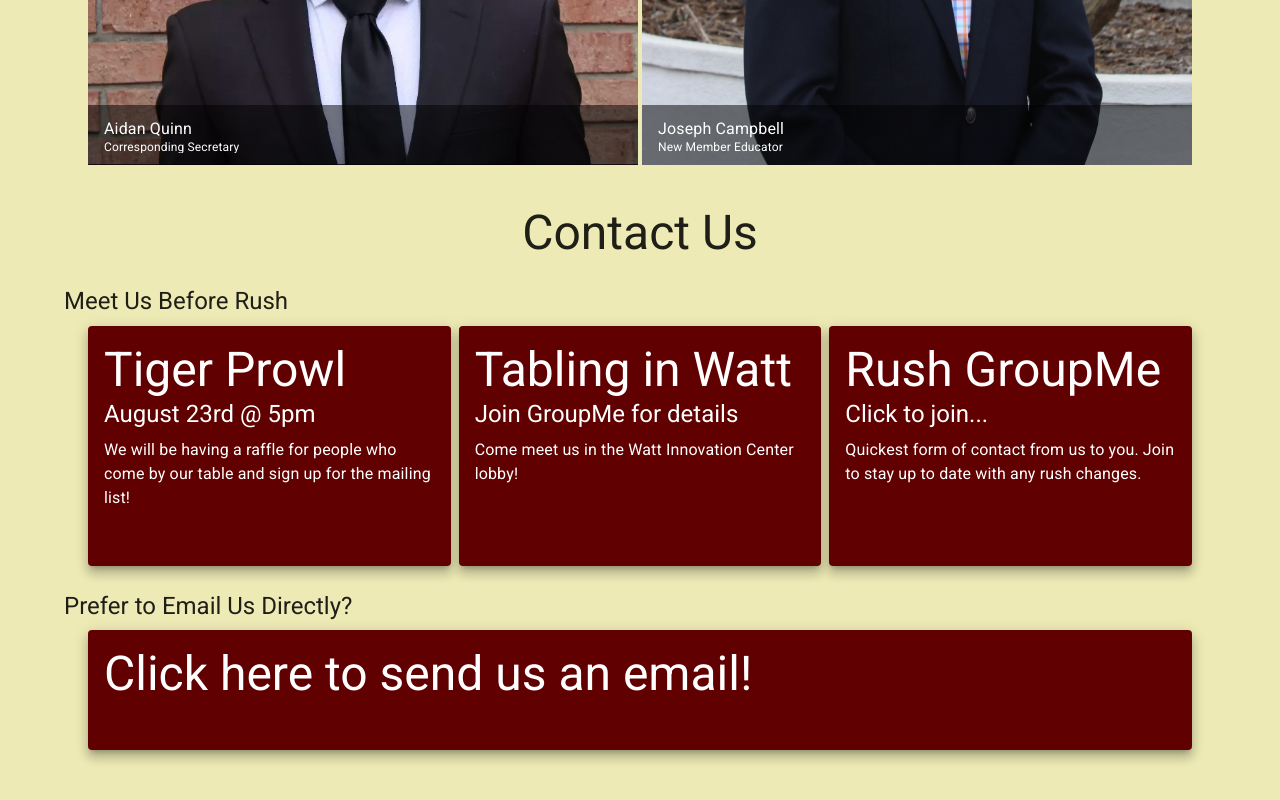
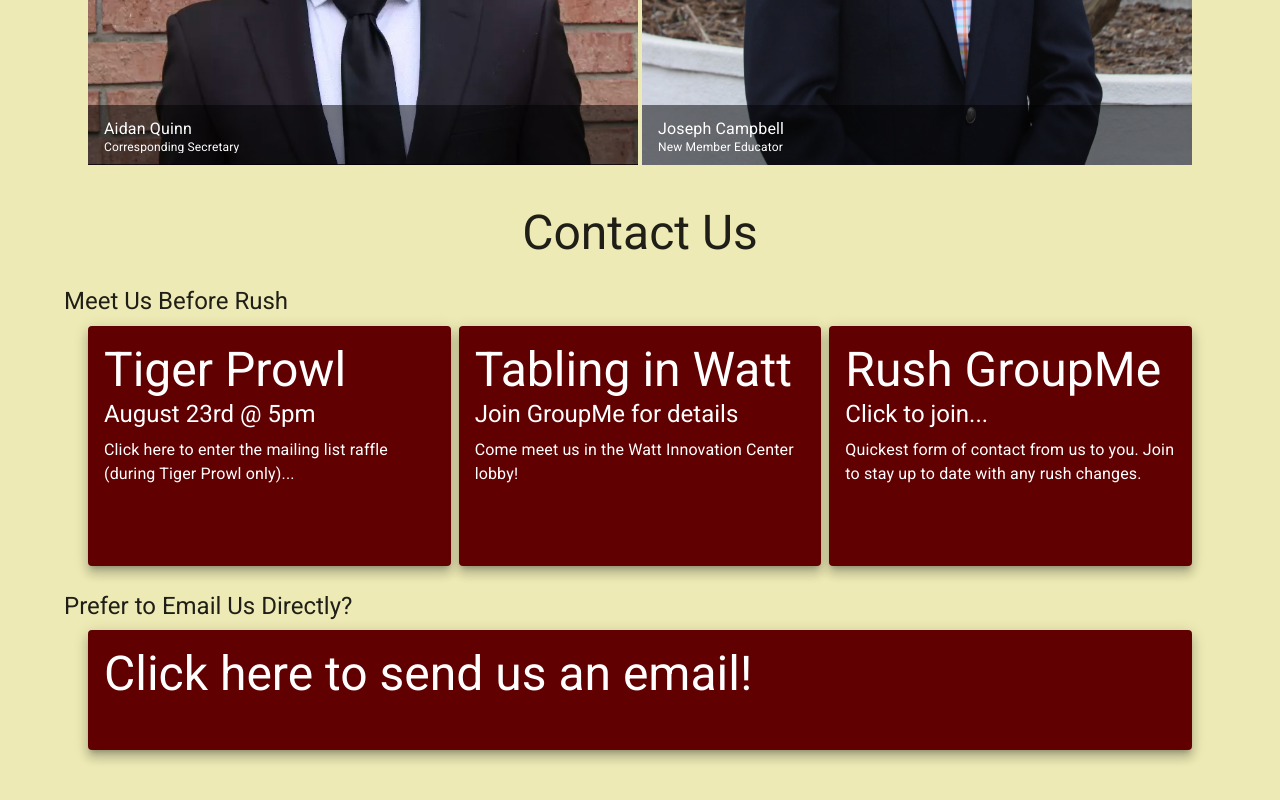
Before and after one commit to ThetaTauLG/Rush_Website, a Gatsby site: page / in a window 1280 px wide. Shown: the part 4949-5749 px from the top of the page. Built offline with nearby package versions, Linux system fonts and the light colour scheme; Gatsby itself is replaced by a stand-in of ours.

Commit message:
raffle link added

```diff
--- a/src/components/Contact.js
+++ b/src/components/Contact.js
@@ -16,13 +16,18 @@ export default function Contact() {
                             md: '33%'
                         },
                         height: '30vh',
-                        backgroundColor: 'primary.dark'
+                        backgroundColor: 'primary.dark',
+                        '&:hover': {
+                            backgroundColor: 'secondary.main',
+                        }
                     }}>
-                        <CardContent>
-                            <Typography variant='h3' align='left' color='primary.contrastText'>Tiger Prowl</Typography>
-                            <Typography variant='h5' align='left' color='primary.contrastText' gutterBottom>August 23rd @ 5pm</Typography>
-                            <Typography variant='body1' align='left' color='primary.contrastText'>We will be having a raffle for people who come by our table and sign up for the mailing list!</Typography>
-                        </CardContent>
+                        <CardActionArea href='https://forms.gle/AvroPH2PrJhnErRK7' target='_blank' sx={{ height: '100%', width: '100%' }}>
+                            <CardContent>
+                                <Typography variant='h3' align='left' color='primary.contrastText'>Tiger Prowl</Typography>
+                                <Typography variant='h5' align='left' color='primary.contrastText' gutterBottom>August 23rd @ 5pm</Typography>
+                                <Typography variant='body1' align='left' color='primary.contrastText'>Click here to enter the mailing list raffle (during Tiger Prowl only)...</Typography>
+                            </CardContent>
+                        </CardActionArea>
                     </Card>
                     <Card raised={true} sx={{
                         width: {
```
